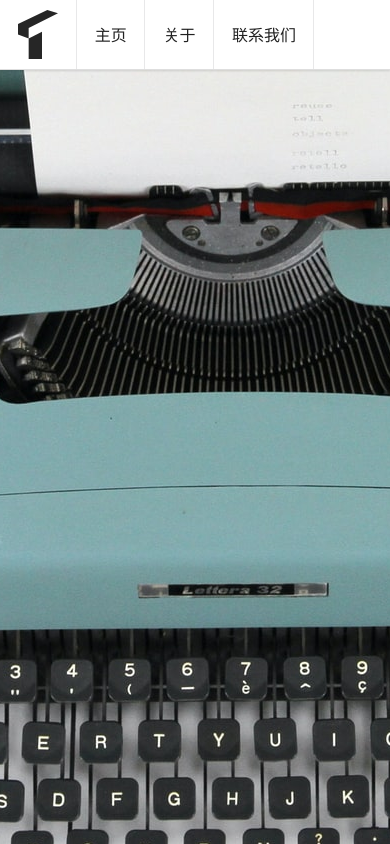
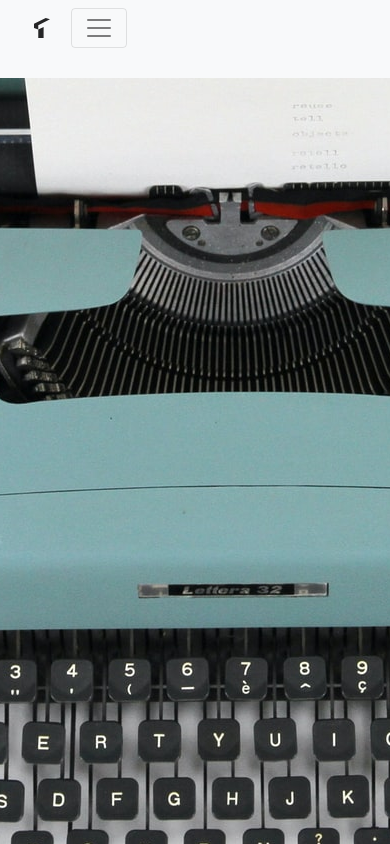
Before and after one commit to Logenleedev/Topos-landing-page, a website: page src/views/main.html in a window 390 px wide. Drawn offline with nearby package versions, Linux system fonts and the light colour scheme; files that its build step writes are made by us from their sources; files whose address does not match are found by name; a web font is replaced by a local one.

Commit message:
add responsive manu, did not fix the inline problem

```diff
--- a/src/styles/main.css
+++ b/src/styles/main.css
@@ -61,7 +61,7 @@ a {
 /*the start of my code edit*/
 
 /*Nav bar*/
-#navbar {
+#web-menu {
     position: fixed;
     margin-top: 0px;
     left: 0px;
@@ -211,3 +211,48 @@ a.footer-about-page {
     color: black;
     font-family: 'ZCOOL KuaiLe', cursive;
 }
+
+/* Responsive design for mobile device */
+
+/* Mobile Side */
+@media screen and (max-width: 768px){
+    #web-menu {
+        display: none;
+    }
+
+    a.navbar-brand {
+        padding-top: 0;
+        padding-bottom: 0;
+    }
+
+    a.navbar-brand {
+        width: 5% !important;
+        display:inline-block;
+    }
+
+    button.navbar-toggler {
+        margin-right: 0;
+    }
+
+    img.mobile-logo {
+        width: 100%;
+    }
+
+    .logo-button {
+        width: 90%;
+        display: inline;
+        margin-left: auto;
+        margin-right: auto;
+    }
+}
+
+/* Web Side */
+@media screen and (min-width: 768px){
+    #mobile-menu {
+        display: none;
+    }
+
+    .logo-button {
+        display: inline;
+    }
+}
--- a/src/views/main.html
+++ b/src/views/main.html
@@ -27,8 +27,30 @@
     </head>
 
     <body>
-        <!--navigation bar-->
-        <div class="ui top fixed menu" id="navbar">
+        <!-- navigation bar for mobile -->
+        <nav class="navbar navbar-expand-lg navbar-light bg-light" id="mobile-menu">
+            <div class="logo-button">
+                <a class="navbar-brand" href="#"><img class="mobile-logo" src="/image/Topos-logo.svg" max-width="40px" width="10%"></a>
+                <button class="navbar-toggler" type="button" data-toggle="collapse" data-target="#navbarTogglerDemo02" aria-controls="navbarTogglerDemo02" aria-expanded="false" aria-label="Toggle navigation">
+                    <span class="navbar-toggler-icon"></span>
+                </button>
+            </div>
+            <div class="collapse navbar-collapse" id="navbarTogglerDemo02">
+                <ul class="navbar-nav mr-auto mt-2 mt-lg-0">
+                    <li class="nav-item active">
+                        <a class="nav-link" href="#">主页<span class="sr-only">(current)</span></a>
+                    </li>
+                    <li class="nav-item">
+                        <a class="nav-link" href="#">关于</a>
+                    </li>
+                    <li class="nav-item">
+                        <a class="nav-link" href="#">联系我们</a>
+                    </li>
+                </ul>
+            </div>
+        </nav>
+        <!--navigation bar for web-->
+        <div class="ui top fixed menu" id="web-menu">
             <div class="item">
                 <img src="/image/Topos-logo.svg" width="2.5em"/>
             </div>
```
